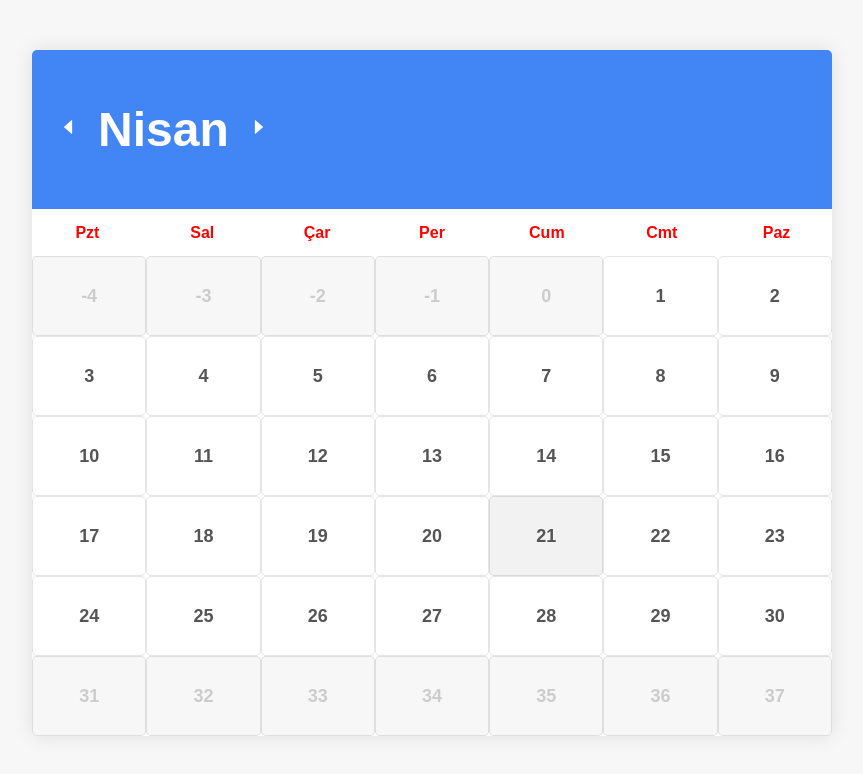
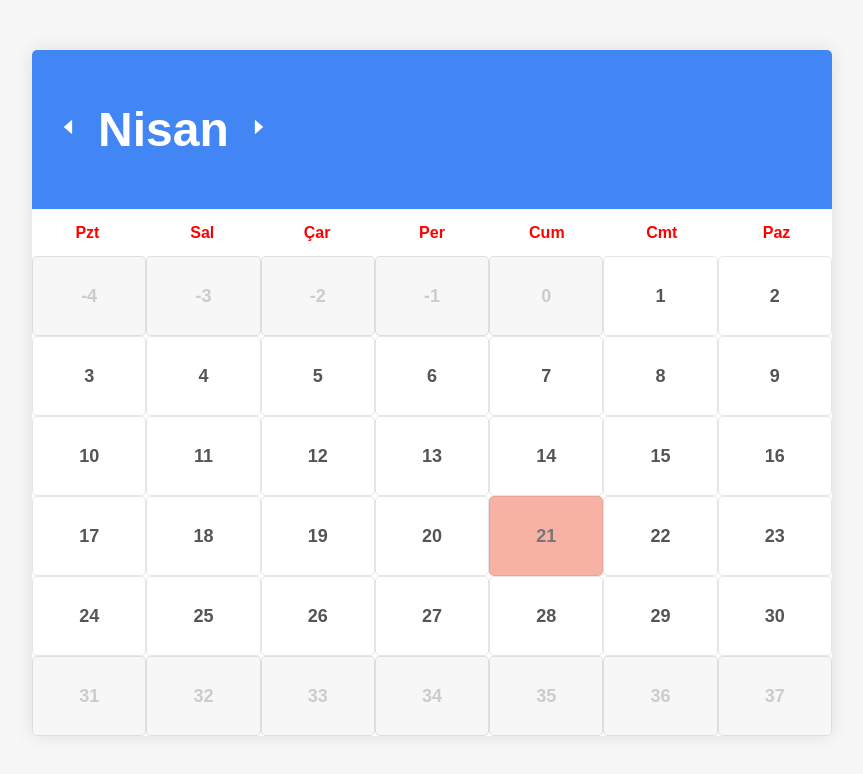
Before and after one commit to DrShahinstein/turkish-literature-calendar, a React (Create React App) app: page / in a window 1280 px wide. In both pictures the pointer is over the element 754 px from the left and 536 px from the top of the page. Shown: the top 774 px of the page, without its empty margins (208-1071 px from the left). Built offline with nearby package versions, Linux system fonts and the light colour scheme.

Commit message:
Customize highlightments of special days and todays

```diff
--- a/src/App.css
+++ b/src/App.css
@@ -85,6 +85,24 @@
   cursor: default;
 }
 
+.special-day {
+  background-color: #ffc300;
+  transition: background-color 0.3s ease;
+}
+.special-day:hover {
+  background-color: #ffc300;
+  opacity: 0.8;
+}
+
+.today {
+  background-color: #f6a08d;
+  transition: background-color 0.3s ease;
+}
+.today:hover {
+  background-color: #f6a08d;
+  opacity: 0.8;
+}
+
 @media only screen and (max-width: 1100px) {
   .calendar {
     margin: 6rem auto;
```
